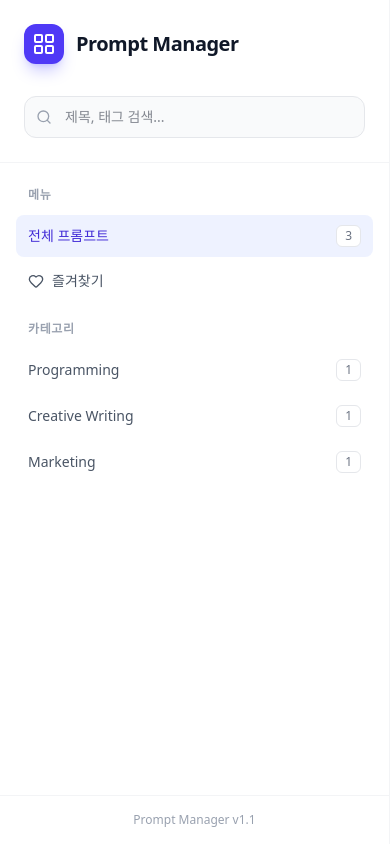
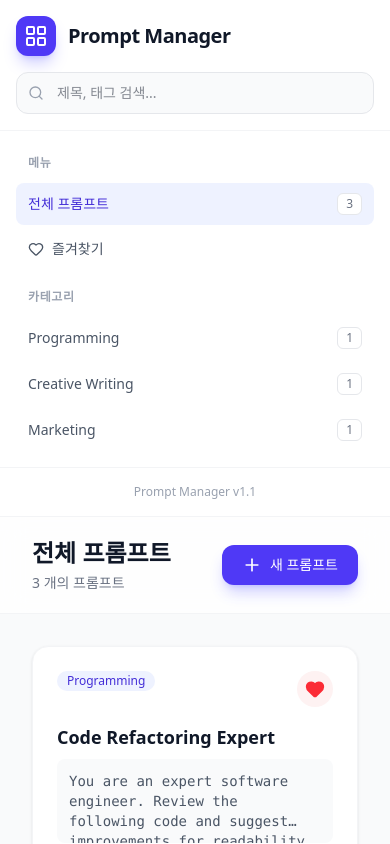
Before and after one commit to cinews/prompt-manager, a React (Vite) app: page / in a window 390 px wide. Built offline with nearby package versions, Linux system fonts and the light colour scheme.

Commit message:
Implement responsive design for mobile

```diff
--- a/src/App.jsx
+++ b/src/App.jsx
@@ -86,7 +86,7 @@ function App() {
   };
 
   return (
-    <div className="flex h-screen bg-gray-50 font-sans text-gray-900">
+    <div className="flex flex-col md:flex-row h-screen bg-gray-50 font-sans text-gray-900">
       <Sidebar
         categories={categories}
         selectedCategory={selectedCategory}
--- a/src/components/Sidebar.jsx
+++ b/src/components/Sidebar.jsx
@@ -10,9 +10,9 @@ export const Sidebar = ({
     totalPrompts
 }) => {
     return (
-        <div className="w-full lg:w-72 bg-white border-r border-gray-100 flex-shrink-0 flex flex-col h-full">
-            <div className="p-6 border-b border-gray-100">
-                <div className="flex items-center gap-3 mb-8">
+        <div className="w-full md:w-72 bg-white border-b md:border-b-0 md:border-r border-gray-100 flex-shrink-0 flex flex-col h-auto md:h-full">
+            <div className="p-4 md:p-6 border-b border-gray-100">
+                <div className="flex items-center gap-3 mb-4 md:mb-8">
                     <div className="w-10 h-10 bg-indigo-600 rounded-xl flex items-center justify-center text-white shadow-lg shadow-indigo-500/30">
                         <LayoutGrid className="w-6 h-6" />
                     </div>
```
